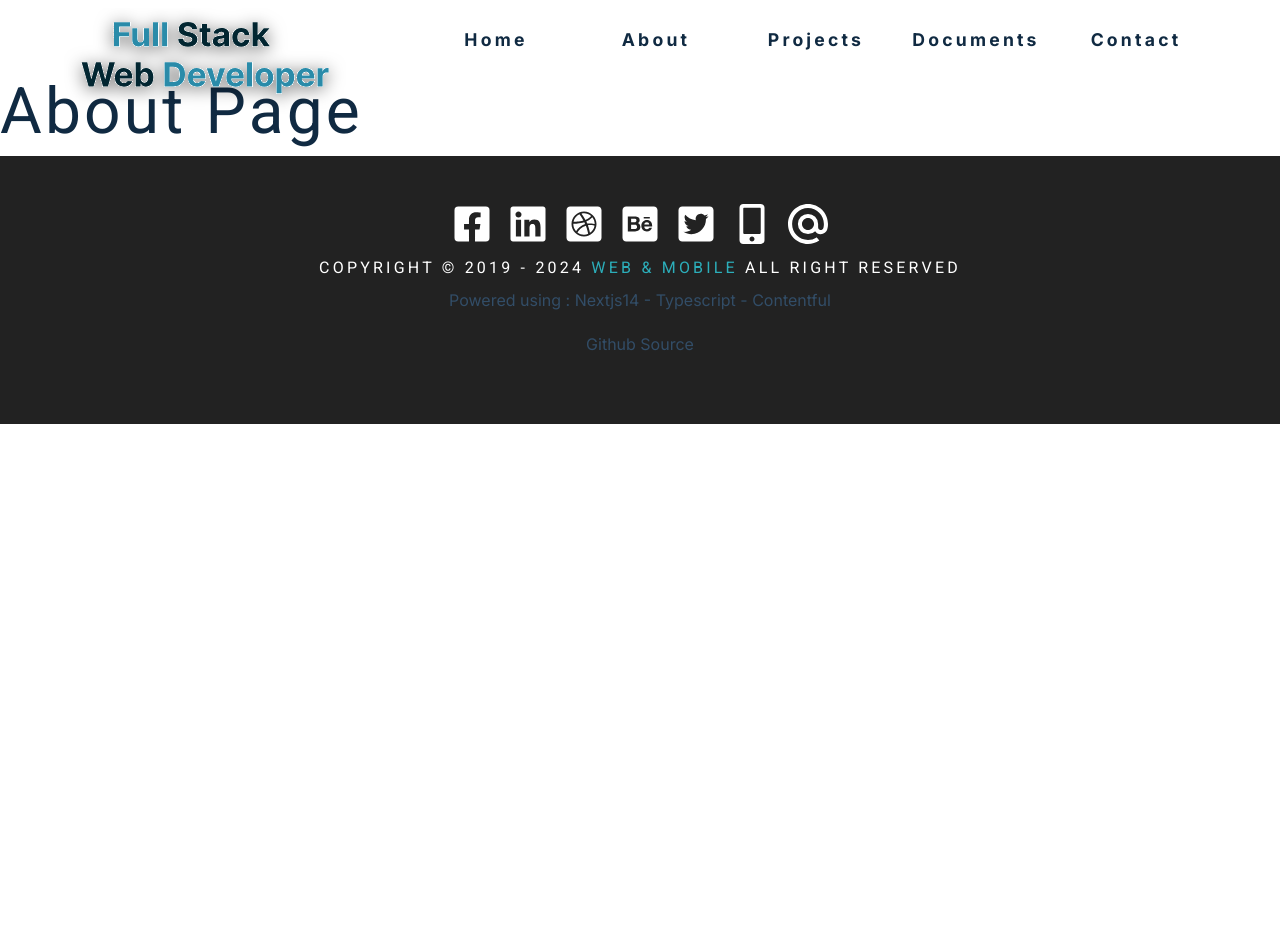
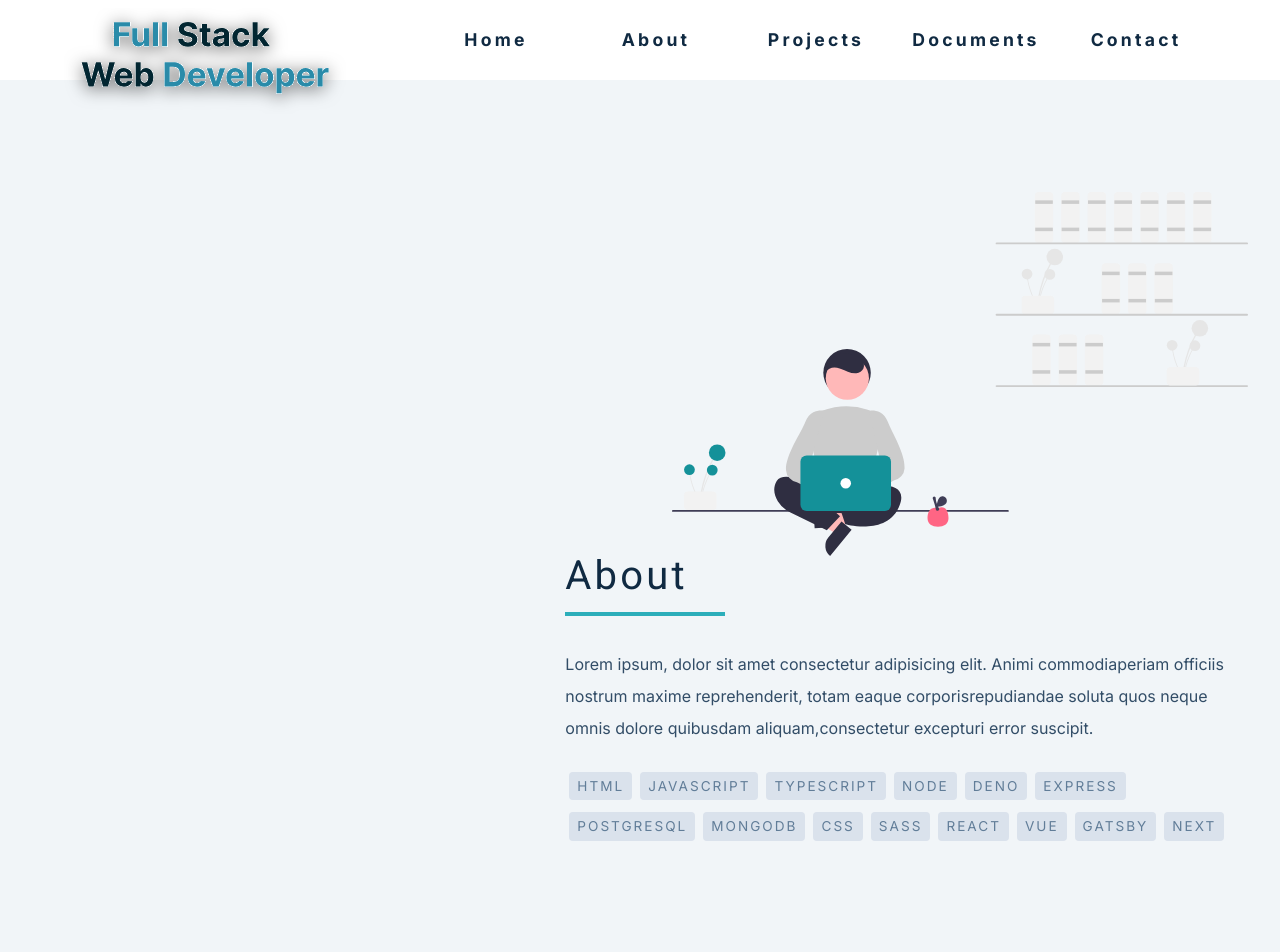
Before and after one commit to danielOuattara/daniel-portfolio-nextjs14-app-router-typescript-contentful-cms, a Next.js app: page /about in a window 1280 px wide. Shown: the top 952 px of the page. Before the commit the page ends 800 px from the top, so only its background shows below. Built offline with nearby package versions, Linux system fonts and the light colour scheme.

Commit message:
about page

```diff
--- /dev/null
+++ b/siteMetadata.ts
@@ -0,0 +1,31 @@
+export const siteMetadata = {
+  title: "Fullstack Portfolio",
+  siteUrl: "https://daniel-portfolio-gatsby-ts-contentful.netlify.app",
+  description:
+    "Portfolio Gatsby & Contentful powered website where I present myself and show my skills on different kind of projects and using a wide range of effective web design technologies.",
+  image: "/homeImage.png",
+  linkedInUsername: "daniel-b-ouattara-677146ab",
+  twitterUsername: "@danielOuattara",
+  name: "Daniel Ouattara",
+  date: "Sept. 2023",
+  aboutMe: {
+    text: "Lorem ipsum, dolor sit amet consectetur adipisicing elit. Animi commodiaperiam officiis nostrum maxime reprehenderit, totam eaque corporisrepudiandae soluta quos neque omnis dolore quibusdam aliquam,consectetur excepturi error suscipit.",
+    stack: [
+      "html",
+      "javascript",
+      "typescript",
+      "node",
+      "deno",
+      "express",
+      "postgresql",
+      "mongodb",
+      "css",
+      "sass",
+      "react",
+      "vue",
+      "gatsby",
+      "next",
+    ],
+    image: "./src/assets/images/hero2.svg",
+  },
+};
--- a/src/app/about/page.tsx
+++ b/src/app/about/page.tsx
@@ -1,3 +1,23 @@
+import { Title } from "@/components";
+import { siteMetadata } from "../../../siteMetadata";
+import Image from "next/image";
+import HeroImage from "./../../assets/images/hero2.svg";
+
 export default function AboutPage() {
-  return <h1>About Page</h1>;
+  return (
+    <section className="about-page">
+      <div className="section-center about-center">
+        <Image src={HeroImage} alt="portfolio" className="hero-img" />
+        <article className="about-text">
+          <Title title={"about"} />
+          <p>{siteMetadata.aboutMe.text}</p>
+          <div className="about-stack">
+            {siteMetadata.aboutMe.stack.map((item) => (
+              <span key={item}>{item}</span>
+            ))}
+          </div>
+        </article>
+      </div>
+    </section>
+  );
 }
```
